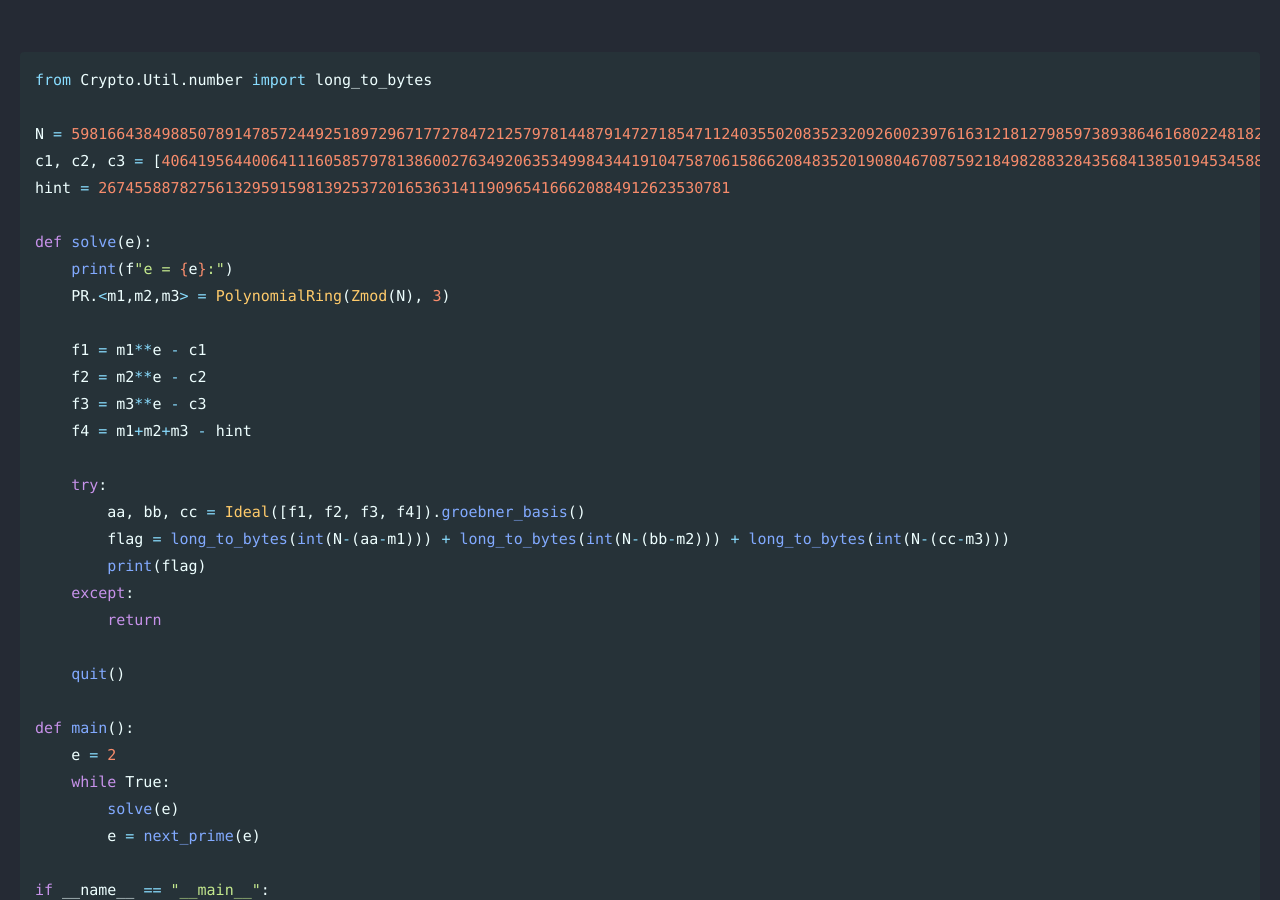
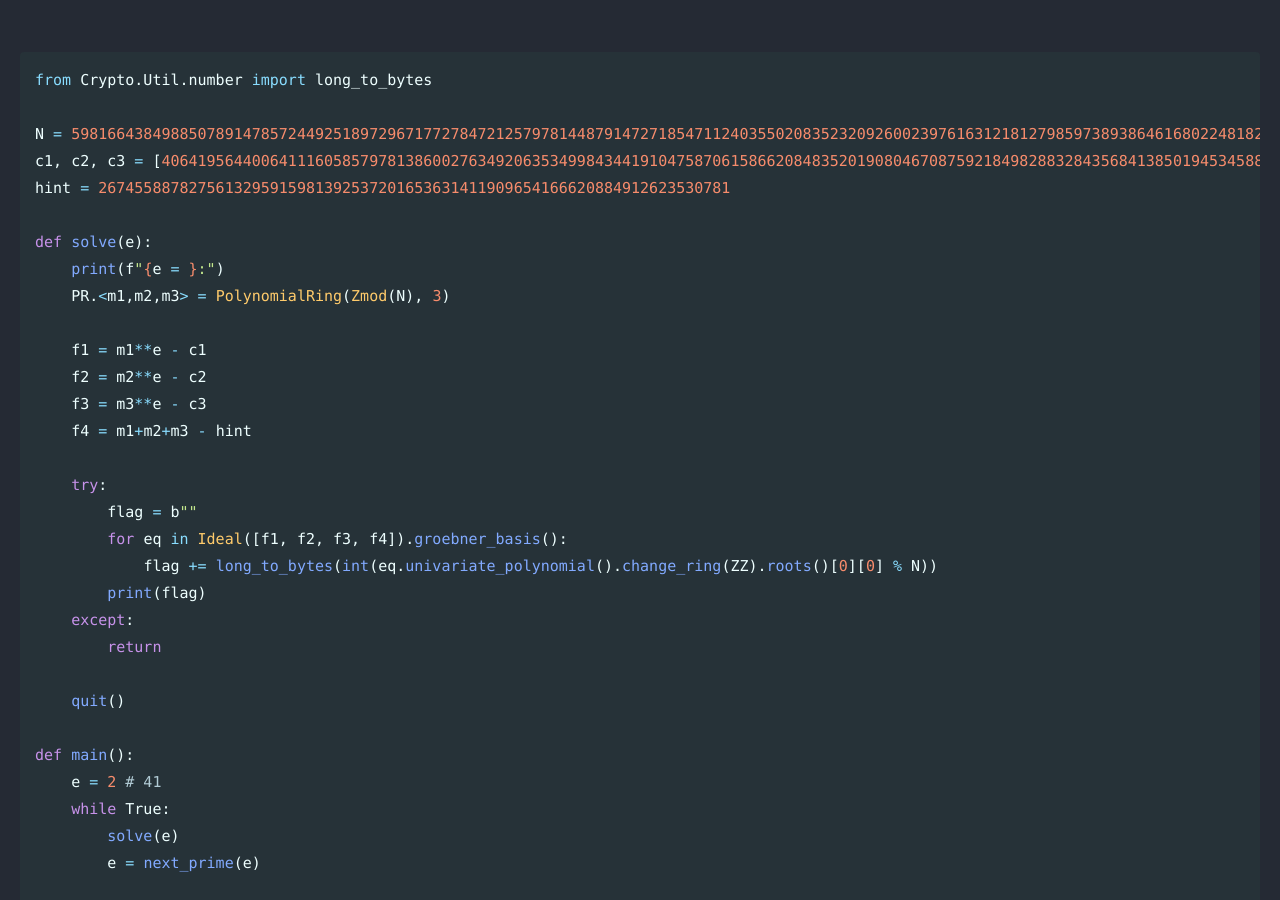
Before and after one commit to Connor-McCartney/Connor-McCartney.github.io, a Jekyll site: the page built from _pages/cryptography/rsa/quick-maffs-HTB.md, in a window 1280 px wide and 900 px high, scrolled down 1301 px. Built offline with Jekyll 4.4.1, drawn with Linux system fonts in a browser that asks for light colours; cached includes are drawn as plain includes.

Commit message:
Update quick-maffs-HTB.md

```diff
--- a/_pages/cryptography/rsa/quick-maffs-HTB.md
+++ b/_pages/cryptography/rsa/quick-maffs-HTB.md
@@ -57,7 +57,7 @@ c1, c2, c3 = [406419564400641116058579781386002763492063534998434419104758706158
 hint = 2674558878275613295915981392537201653631411909654166620884912623530781
 
 def solve(e):
-    print(f"e = {e}:")
+    print(f"{e = }:")
     PR.<m1,m2,m3> = PolynomialRing(Zmod(N), 3)
 
     f1 = m1**e - c1
@@ -66,8 +66,9 @@ def solve(e):
     f4 = m1+m2+m3 - hint
 
     try:
-        aa, bb, cc = Ideal([f1, f2, f3, f4]).groebner_basis()
-        flag = long_to_bytes(int(N-(aa-m1))) + long_to_bytes(int(N-(bb-m2))) + long_to_bytes(int(N-(cc-m3)))
+        flag = b""
+        for eq in Ideal([f1, f2, f3, f4]).groebner_basis():
+            flag += long_to_bytes(int(eq.univariate_polynomial().change_ring(ZZ).roots()[0][0] % N))
         print(flag)
     except:
         return
@@ -75,7 +76,7 @@ def solve(e):
     quit()
 
 def main():
-    e = 2
+    e = 2 # 41
     while True:
         solve(e)
         e = next_prime(e)
```
